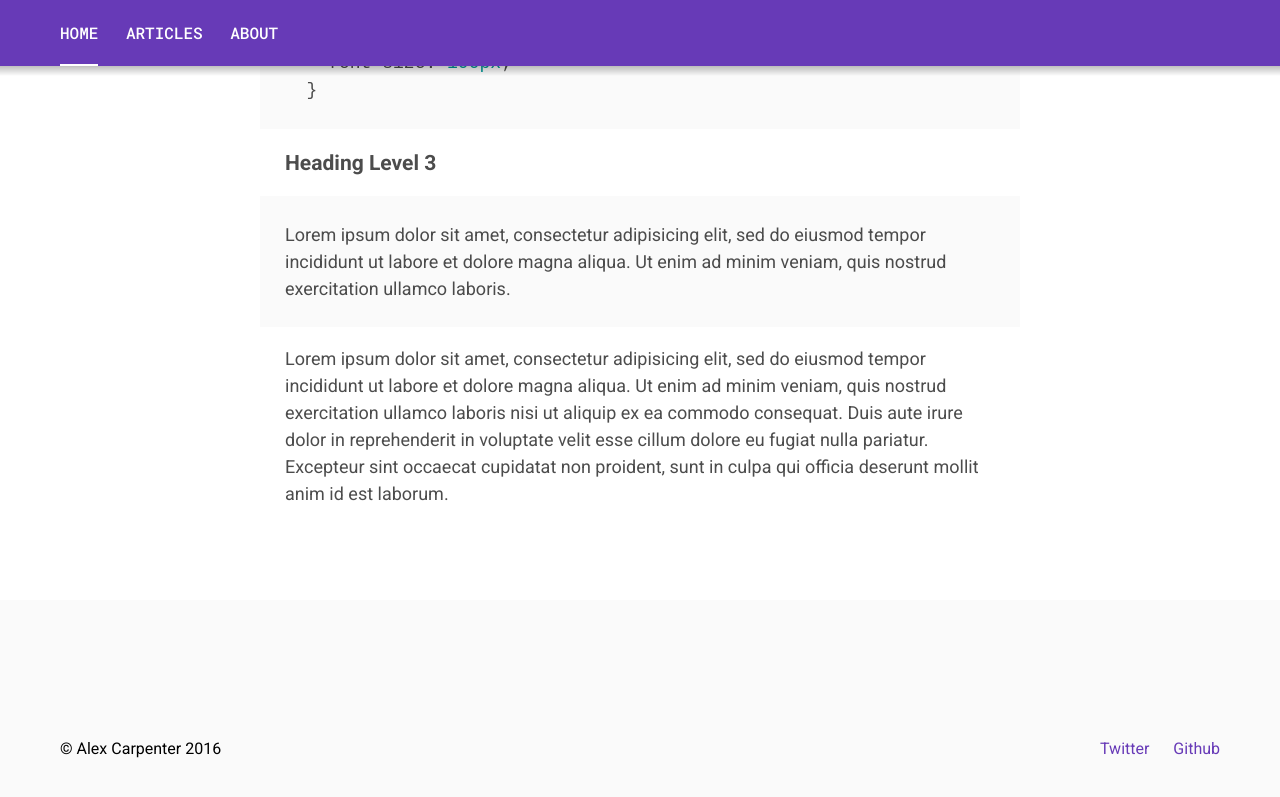
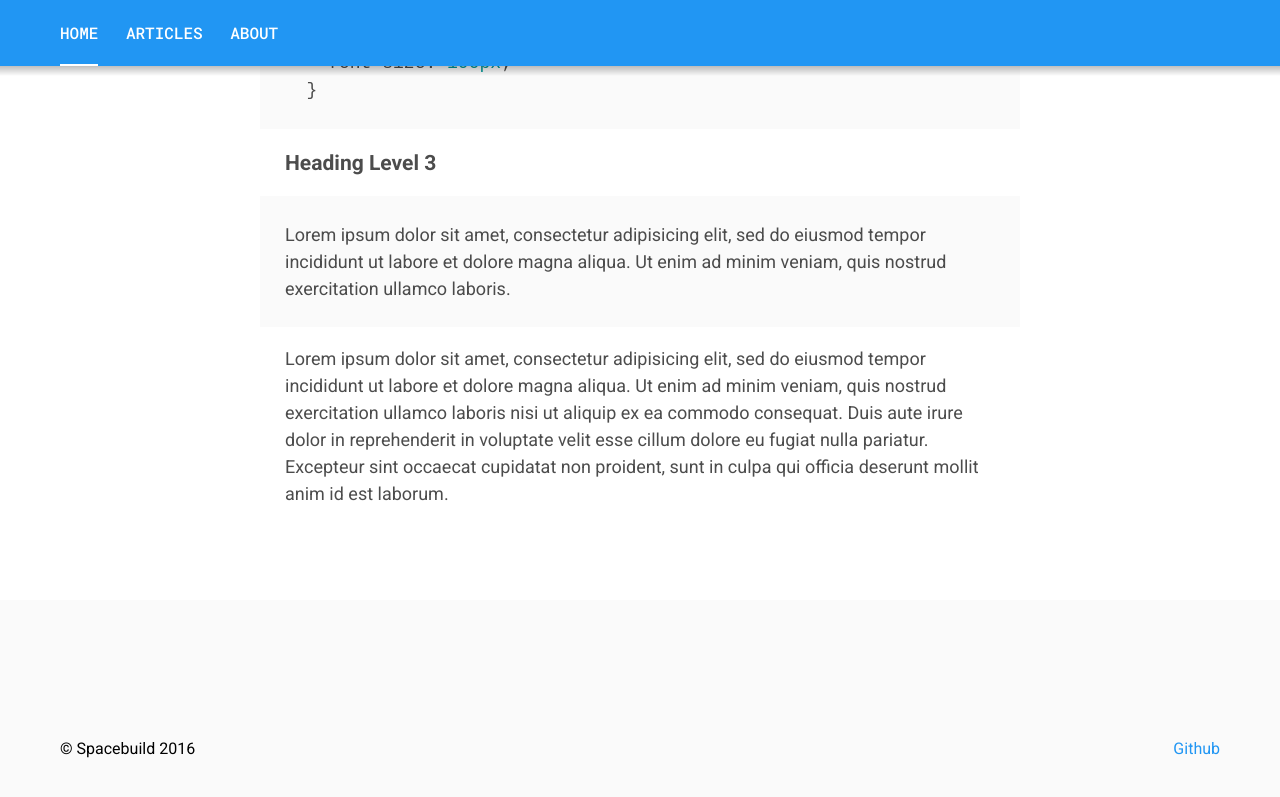
Before and after one commit to jani007-cell/spacebuild.github.io, a Jekyll site: the page built from index.markdown, in a window 1280 px wide and 900 px high, scrolled down 772 px. Shown: the top 797 px of the window. Built offline with Jekyll 4.4.1, drawn with Linux system fonts in a browser that asks for light colours; some of the changed lines change nothing that is shown.

Commit message:
fix base url

```diff
--- a/_config.yml
+++ b/_config.yml
@@ -1,16 +1,14 @@
 # Site settings
-title: Alex Carpenter
-email: your-email@domain.com
+title: Spacebuild
+email: spacebuild.dev@gmail.com
 description: >
-  Write an awesome description for your new site here. You can edit this
-  line in _config.yml. It will appear in your document head meta (for
-  Google search results) and in your feed.xml site description.
-baseurl: "/material-jekyll-theme"
-url: "http://alexcarpenter.me"
+  Spacebuild documentation
+baseurl: "/"
+url: "https://spacebuild.github.io/"
 fixedNav: 'true' # true or false
-theme: purple # green, blue, orange, purple, grey
-twitterUsername: hybrid_alex
-githubUsername: alexcarpenter
+theme: blue # green, blue, orange, purple, grey
+twitterUsername:
+githubUsername: snakesvx
 dribbbleUsername:
 codepenUsername:
 
```
Also changed, not shown: 1 other file.
